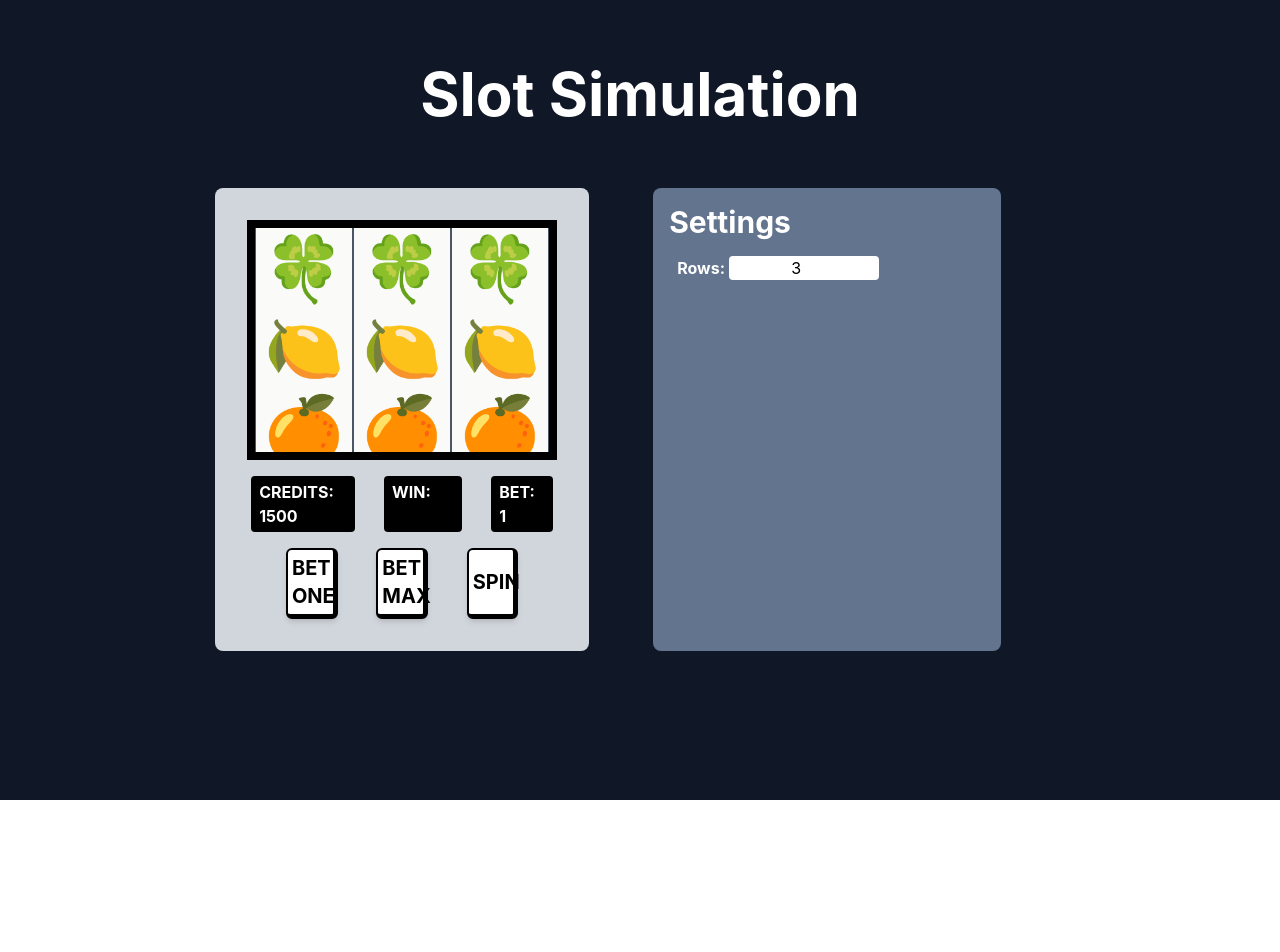
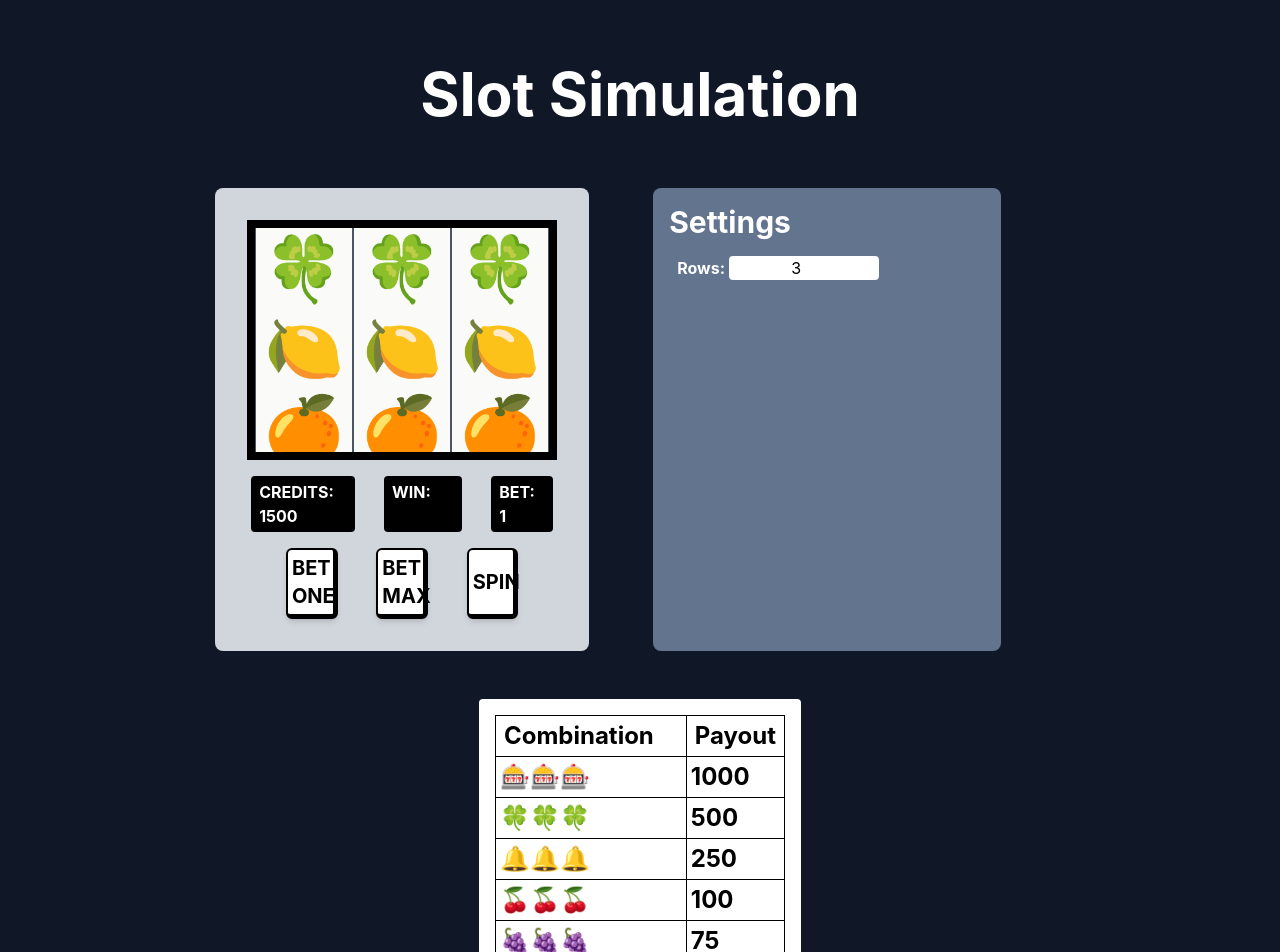
Before and after one commit to nwestallen/simple-slots, a React (Vite) app: page / in a window 1280 px wide. Shown: the top 952 px of the page. Before the commit the page ends 800 px from the top, so only its background shows below. Built offline with nearby package versions, Linux system fonts and the light colour scheme.

Commit message:
adds PayTable component

```diff
--- a/src/App.tsx
+++ b/src/App.tsx
@@ -1,15 +1,19 @@
 import { ReelProvider } from "./ReelContext";
 import { SlotMachine } from "./components/SlotMachine";
 import { ReelSettings } from "./components/ReelSettings";
+import { PayTable } from "./components/PayTable";
 
 function App() {
   return (
     <ReelProvider>
-      <div className="bg-gray-900 min-h-screen h-full flex flex-col items-center shadow-xl">
+      <div className="bg-gray-900 min-h-screen h-full flex flex-col items-center">
         <h1 className="text-6xl font-bold text-white mt-16">Slot Simulation</h1>
         <div className="flex flex-row">
           <SlotMachine />
           <ReelSettings />
+        </div>
+        <div className='pt-12'>
+          <PayTable />
         </div>
       </div>
     </ReelProvider>
--- /dev/null
+++ b/src/components/PayTable.tsx
@@ -0,0 +1,32 @@
+const payOuts = new Map([
+    ["🎰🎰🎰", 1000],
+    ["🍀🍀🍀", 500],
+    ["🔔🔔🔔", 250],
+    ["🍒🍒🍒", 100],
+    ["🍇🍇🍇", 75],
+    ["🍊🍊🍊", 50],
+    ["🍋🍋🍋", 25]
+])
+
+export const PayTable = () => {
+    return(
+        <div className='bg-white text-2xl font-bold p-4 rounded-sm'>
+        <table>
+            <thead>
+                <tr className='pb-16'>
+                    <th className='pr-8 border border-black px-2 py-1'>Combination</th>
+                    <th className='border border-black px-2 py-1'>Payout</th>
+                </tr>
+            </thead>
+            <tbody>
+                {[...payOuts].map(([k, v]) => (
+                    <tr>
+                        <td className="p-1 border border-black">{k}</td>
+                        <td className="p-1 border border-black">{v}</td>
+                    </tr>
+                ))}
+            </tbody>
+        </table>
+        </div>
+    )
+}
```
